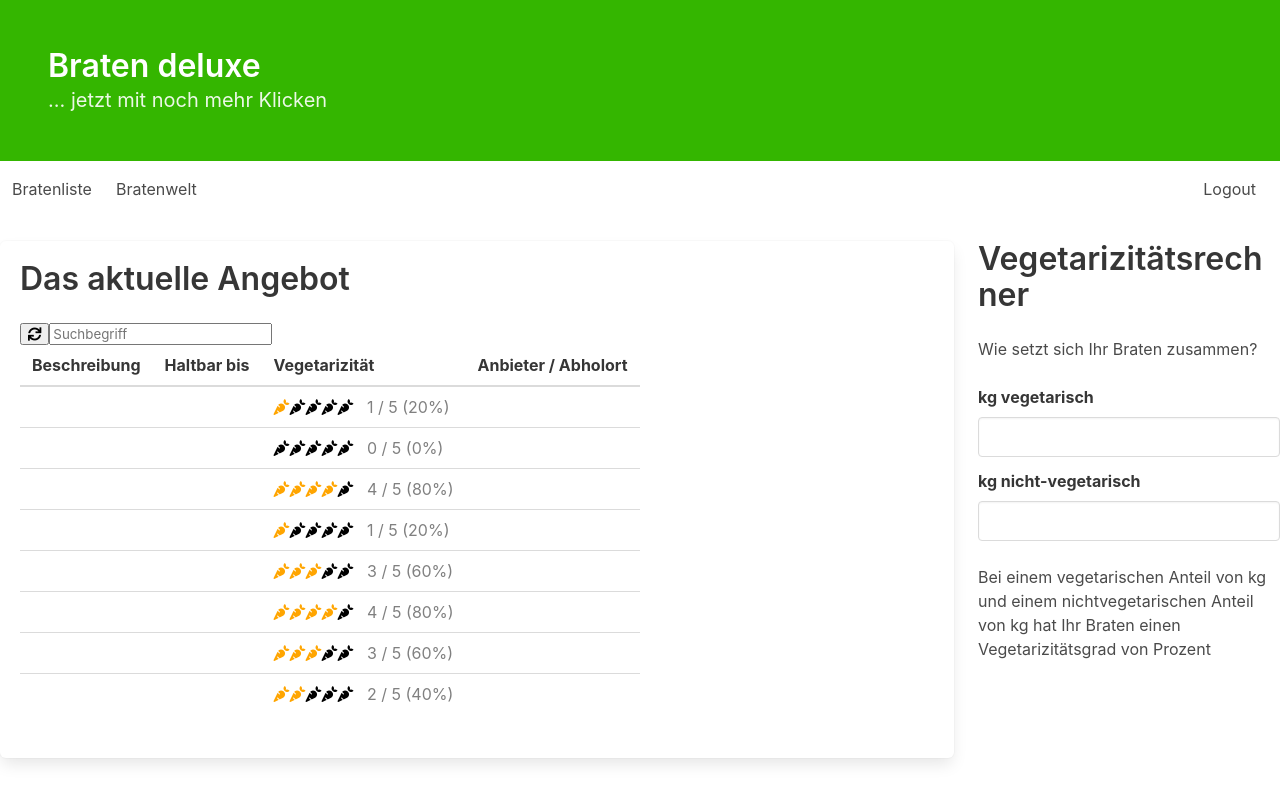
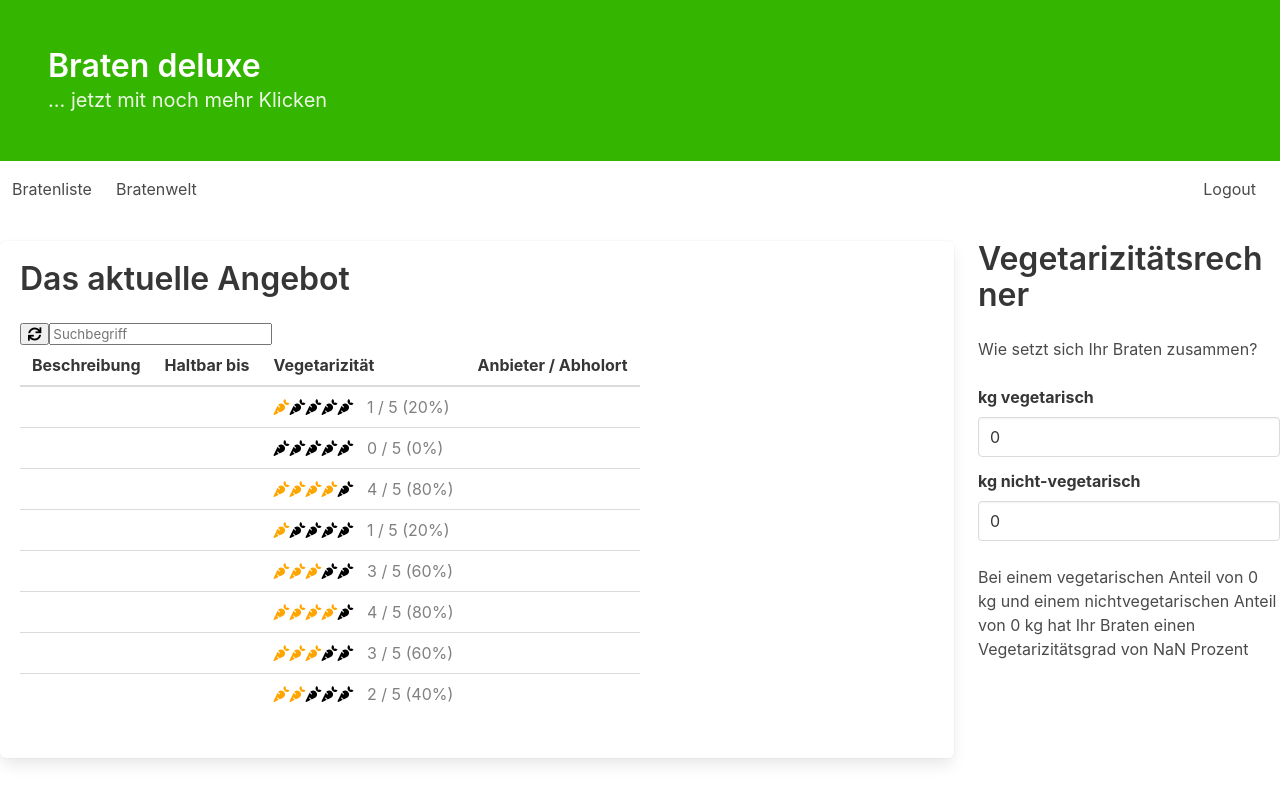
Before and after one commit to niklasschloegel/bratenbank-frontend, a Vue app: page / in a window 1280 px wide. Built offline with nearby package versions, Linux system fonts and the light colour scheme.

Commit message:
app now can caluclate vegetarian scale

```diff
--- a/src/components/VegetarizitaetsRechner.vue
+++ b/src/components/VegetarizitaetsRechner.vue
@@ -26,22 +26,14 @@ export default defineComponent({
   // Name der Komponente
   name: "VegetarizitaetsRechner",
   setup() {
-    // Bitte stellen Sie hier die benötigten Objekte (siehe return) bereit,
-    // damit "veggikg" und "nonveggikg" eingegeben werden können und
-    // "prozent" daraus bei jeder Änderung automatisch berechnet wird
+    const veggikg = ref(0);
+    const nonveggikg = ref(0);
+    const prozent = computed(() => Math.round(((veggikg.value) / (veggikg.value+nonveggikg.value)) * 100));
 
-
-
-
-
-
-    // Ergebnis der Setup-Funktion in Template sichtbar
-    return {
-      /*
+return {
       veggikg,
       nonveggikg,
       prozent
-      */
     };
   }
 });
```
